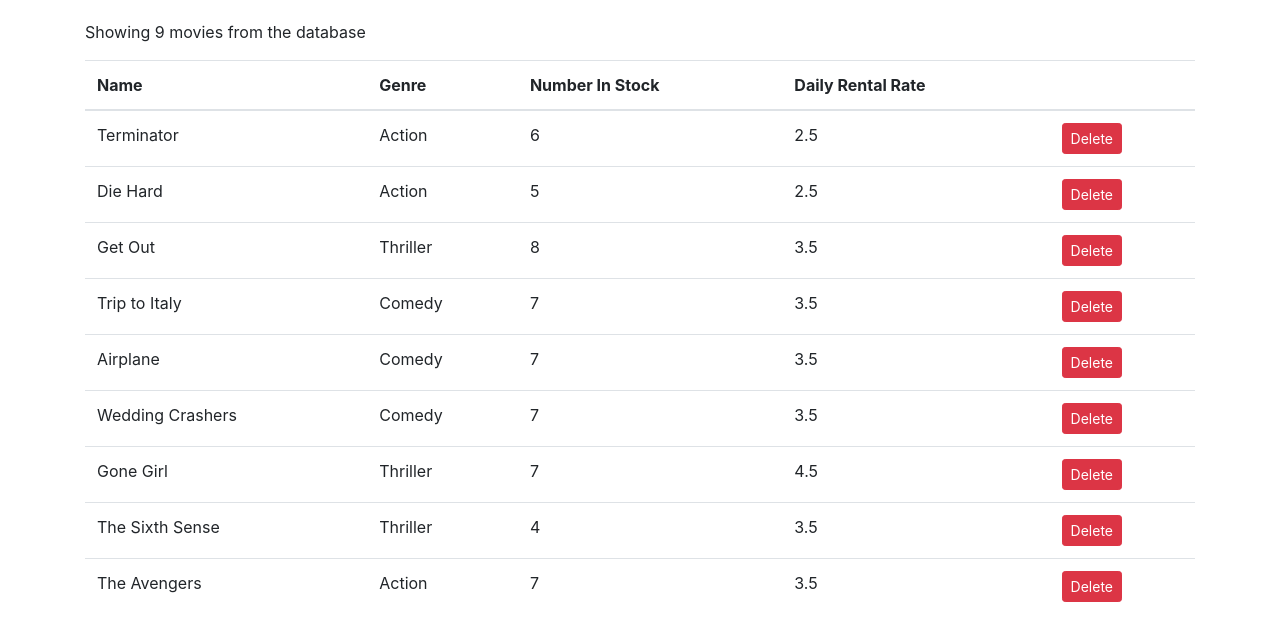
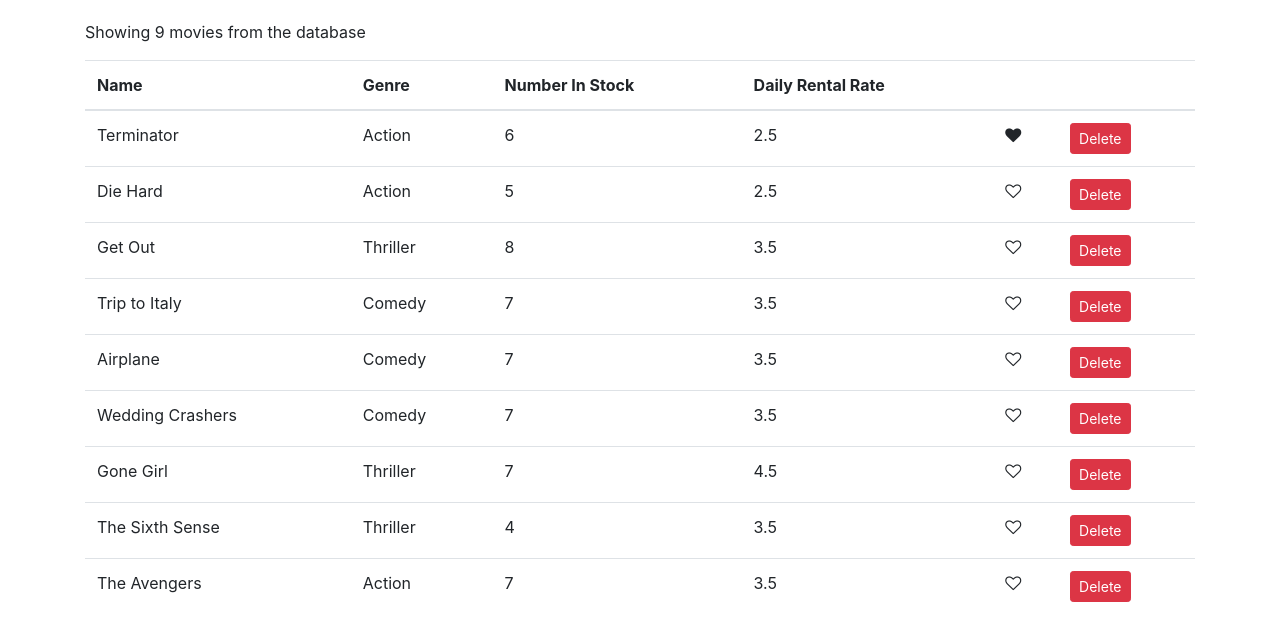
Before and after one commit to cbelogu/react-vidly, a React (Create React App) app: page / in a window 1280 px wide. Shown: the top 640 px of the page. Built offline with nearby package versions, Linux system fonts and the light colour scheme.

Commit message:
like added

```diff
--- /dev/null
+++ b/src/components/common/like.jsx
@@ -0,0 +1,11 @@
+import React, { Component } from 'react';
+
+const Like = (props) => {
+    let classes = "fa fa-heart";
+    if (!props.liked) {
+        classes += '-o';
+    }
+    return (  <i style={{cursor: "pointer"}} onClick={props.onClick} className={classes} aria-hidden="true"></i> );
+}
+
+export default Like;
--- a/src/components/movies.jsx
+++ b/src/components/movies.jsx
@@ -1,5 +1,6 @@
 import React, { Component } from 'react';
 import { getMovies } from '../services/fakeMovieService';
+import Like from './common/like';
 
 class Movies extends Component {
     state = {
@@ -8,6 +9,14 @@
 
     handleDelete = (movie) => {
         const movies = this.state.movies.filter(m => m._id !== movie._id);
+        this.setState({movies});
+    }
+
+    handleLike = (movie) => {
+        const movies = [...this.state.movies];
+        const index = movies.indexOf(movie);
+        movies[index] = {...movies[index]};
+        movies[index].liked = !movies[index].liked;
         this.setState({movies});
     }
 
@@ -30,6 +39,7 @@
                     <th>Number In Stock</th>
                     <th>Daily Rental Rate</th>
                     <th></th>
+                    <th></th>
                 </tr>
             </thead>
             <tbody>
@@ -39,6 +49,7 @@
                     <td>{movie.genre.name}</td>
                     <td>{movie.numberInStock}</td>
                     <td>{movie.dailyRentalRate}</td>
+                    <td><Like liked={movie.liked} onClick={() => this.handleLike(movie)}/></td>
                     <td><button onClick={() => this.handleDelete(movie)} className="btn btn-danger btn-sm">Delete</button></td>
                 </tr>)}
             </tbody>
--- a/src/services/fakeMovieService.js
+++ b/src/services/fakeMovieService.js
@@ -7,7 +7,8 @@
     genre: { _id: "5b21ca3eeb7f6fbccd471818", name: "Action" },
     numberInStock: 6,
     dailyRentalRate: 2.5,
-    publishDate: "2018-01-03T19:04:28.809Z"
+    publishDate: "2018-01-03T19:04:28.809Z",
+    liked: true
   },
   {
     _id: "5b21ca3eeb7f6fbccd471816",
```
